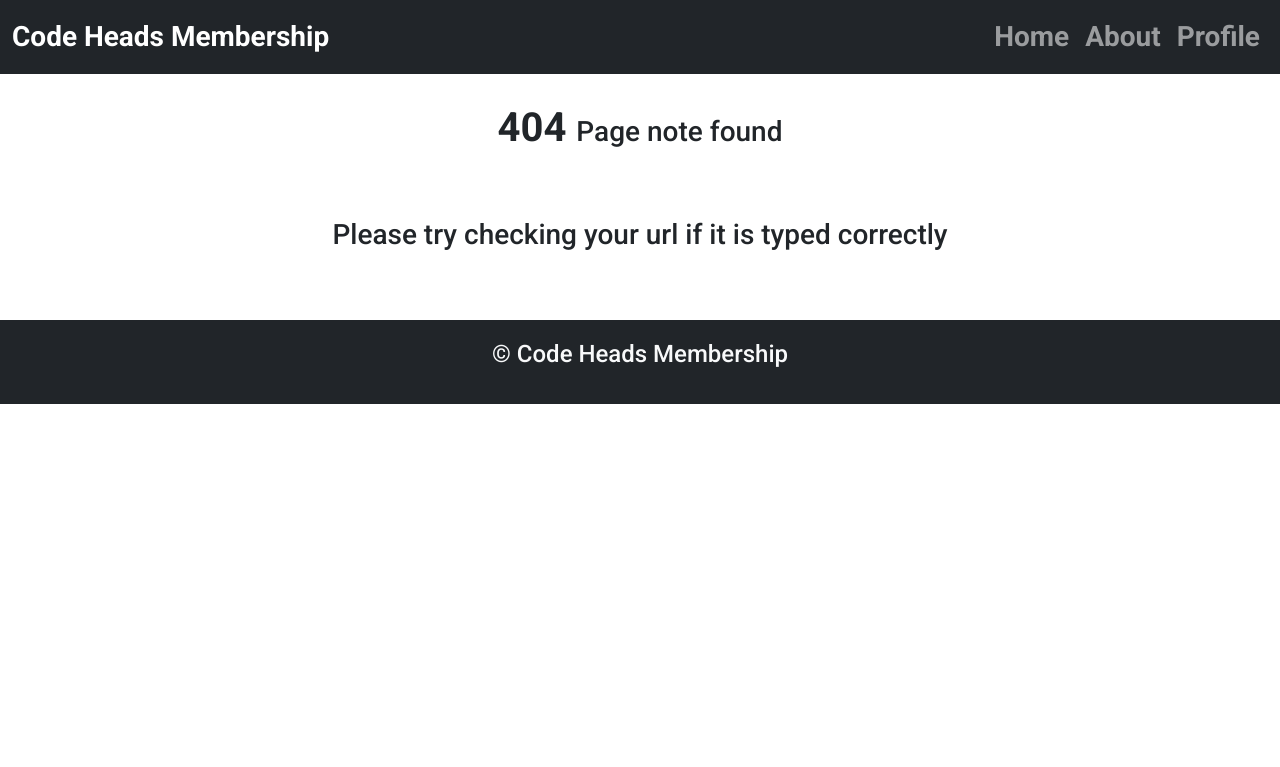
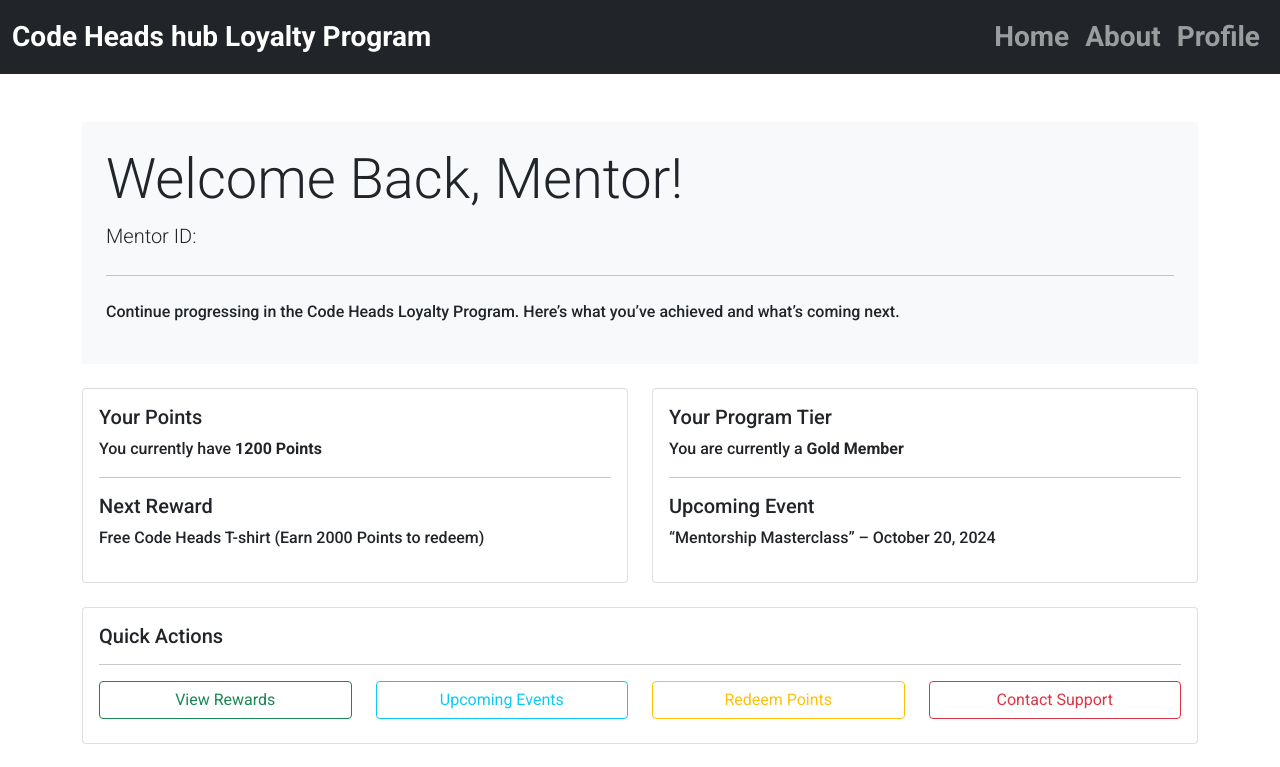
Before and after one commit to lwandile9/learning-hooks, a React (Create React App) app: page /dashboard in a window 1280 px wide. Before the commit this address had no page. Shown: the top 767 px of the page. Built offline with nearby package versions, Linux system fonts and the light colour scheme.

Commit message:
fixed loged home page

```diff
--- a/src/App.js
+++ b/src/App.js
@@ -1,5 +1,6 @@
 import React from "react";
 import { BrowserRouter, Route, Routes } from "react-router-dom";
+import { AuthProvider, useAuth } from "./AuthContext";
 import "./App.css";
 
 // Importing pages
@@ -11,25 +12,37 @@ import MentorPage from "./components/MentorPage";
 import { PageNotFound } from "./pages/404";
 import { Footer } from "./components/footer";
 import MentorDashboard from "./pages/loggedHomePage";
-import { AuthProvider } from "./AuthContext";
+
+// Separate component to handle routes
+function AppRoutes() {
+    const { mentorId } = useAuth(); // Now this is correctly inside the AuthProvider context
+
+    if (mentorId) {
+        console.log("Mentor logged in with ID:", mentorId);
+    } else {
+        console.log("No mentor logged in");
+    }
+
+    return (
+        <Routes>
+            <Route path="/" element={<Home />} />
+            <Route path="/home" element={mentorId ? <MentorDashboard /> : <Home />} />
+            <Route path="/profile" element={<Profile />} />
+            <Route path="/components/lwandile" element={<MentorPage />} />
+            <Route path="/about" element={<About />} />
+            <Route path="/components/" element={<MentorPage />} />
+            <Route path="/dashboard" element={<MentorDashboard />} />
+            <Route path="*" element={<PageNotFound />} />
+        </Routes>
+    );
+}
 
 function App() {
     return (
         <AuthProvider>
-			{" "}
             <BrowserRouter>
                 <Nav />
-
-				<Routes>
-					<Route path="/" element={<Home />} />
-					<Route path="/home" element={<Home />} />
-					<Route path="/profile" element={<Profile />} />
-					<Route path="/components/lwandile" element={<MentorPage />} />
-					<Route path="/about" element={<About />} />
-					<Route path="/components/" element={<MentorPage />} />
-					<Route path="/loggedHomePage" element={<MentorDashboard />} />
-					<Route path="*" element={<PageNotFound />} />
-				</Routes>
+                <AppRoutes /> {/* Moved the routes to a separate component */}
                 <Footer />
             </BrowserRouter>
         </AuthProvider>
--- a/src/AuthContext.js
+++ b/src/AuthContext.js
@@ -12,6 +12,9 @@ export const AuthProvider = ({ children }) => {
 	);
 };
 
+
 export const useAuth = () => {
+
 	return useContext(AuthContext);
+
 };
--- a/src/components/footer.jsx
+++ b/src/components/footer.jsx
@@ -7,7 +7,7 @@ export const Footer = ()=>{
    return (
     <footer className="bg-dark text-light  mt-5 p-3">
 
-       <p className="text-center fs-4 ">&copy; Code Heads Membership</p>
+       <p className="text-center fs-4 ">&copy; Code Heads hub Loyalty Program</p>
 
     </footer>
    )
--- a/src/components/nav.jsx
+++ b/src/components/nav.jsx
@@ -4,7 +4,7 @@ const Nav = () => {
   return (
     <nav className="navbar navbar-expand-lg navbar-dark bg-dark">
       <div className="container-fluid">
-        <a className="navbar-brand fw-bold  fs-3" href="google">Code Heads Membership</a>
+        <a className="navbar-brand fw-bold  fs-3" href="google">Code Heads hub Loyalty Program</a>
         <button className="navbar-toggler" type="button" data-bs-toggle="collapse" data-bs-target="#navbarNav" aria-controls="navbarNav" aria-expanded="false" aria-label="Toggle navigation">
           <span className="navbar-toggler-icon"></span>
         </button>
@@ -13,7 +13,6 @@ const Nav = () => {
             <li className="nav-item">
               <Link className="nav-link" to='/home'>Home</Link>
             </li>
-
             <li className="nav-item">
               <Link className="nav-link" to='/about'>About</Link>
             </li>
--- a/src/components/selectUser.jsx
+++ b/src/components/selectUser.jsx
@@ -7,11 +7,12 @@ export const SelectUser = ({ handleSelectedUser }) => {
     return (
 
     <select onChange={ handleSelectedUser } class="form-select" aria-label="Default select example">
-      <option selected disabled>Open to select user</option>
-      <option value="lwandile">Lwandile</option>
-      <option value="2">Njabulo</option>
-      <option value="3">Gcina</option>
-      <option value="3">New user </option>
+      <option selected disabled>Open to Action</option>
+      <option value="lwandile">My Profile</option>
+      <option value="programs">My programs</option>
+      <option value="le
+      ader">Leaderboard</option>
+      <option value="">Offers</option>
     </select>
 
     )
--- a/src/pages/loggedHomePage.jsx
+++ b/src/pages/loggedHomePage.jsx
@@ -1,78 +1,89 @@
+
+import React from 'react';
+import { useAuth } from '../AuthContext'; // Access the context for mentorId
+
+
 
 const MentorDashboard = ({ mentorData }) => {
+    const { mentorId } = useAuth();
     return (
-        <div className="container my-5">
-            <h1 className="text-center">Welcome, {mentorData.name}!</h1>
-            <div className="row my-4">
-                <div className="col-md-4">
-                    <div className="card text-white bg-success mb-3">
-                        <div className="card-header">Your Points</div>
+
+        <div className="container mt-5">
+        <div className="row">
+            {/* Welcome Banner */}
+            <div className="col-12 mb-4">
+                <div className="jumbotron bg-light p-4">
+                    <h1 className="display-4">Welcome Back, Mentor!</h1>
+                    <p className="lead">Mentor ID: {mentorId}</p>
+                    <hr className="my-4" />
+                    <p>Continue progressing in the Code Heads Loyalty Program. Here’s what you’ve achieved and what’s coming next.</p>
+                </div>
+            </div>
+
+            {/* Points and Rewards Overview */}
+            <div className="col-lg-6">
+                <div className="card mb-4">
                     <div className="card-body">
-                            <h5 className="card-title">{mentorData.points} Points</h5>
-                            <p className="card-text">Keep up the great work to earn more rewards!</p>
+                        <h5>Your Points</h5>
+                        <p>You currently have <strong>1200 Points</strong></p>
+                        <hr />
+                        <h5>Next Reward</h5>
+                        <p>Free Code Heads T-shirt (Earn 2000 Points to redeem)</p>
                     </div>
                 </div>
             </div>
-                <div className="col-md-4">
-                    <div className="card text-white bg-info mb-3">
-                        <div className="card-header">Your Rating</div>
+
+            {/* Program Status and Events */}
+            <div className="col-lg-6">
+                <div className="card mb-4">
                     <div className="card-body">
-                            <h5 className="card-title">{mentorData.rating} <span className="text-warning">&#9733;</span></h5>
-                            <p className="card-text">Your current rating reflects your mentoring effectiveness.</p>
+                        <h5>Your Program Tier</h5>
+                        <p>You are currently a <strong>Gold Member</strong></p>
+                        <hr />
+                        <h5>Upcoming Event</h5>
+                        <p>“Mentorship Masterclass” – October 20, 2024</p>
                     </div>
                 </div>
             </div>
-                <div className="col-md-4">
-                    <div className="card text-white bg-danger mb-3">
-                        <div className="card-header">Upcoming Sessions</div>
+
+            {/* Quick Actions */}
+            <div className="col-lg-12">
+                <div className="card mb-4">
                     <div className="card-body">
-                            <h5 className="card-title">{mentorData.upcomingSessions.length} Scheduled</h5>
-                            <p className="card-text">Stay organized and prepare for your next mentoring session!</p>
+                        <h5>Quick Actions</h5>
+                        <hr />
+                        <div className="row">
+                            <div className="col-sm-3">
+                                <button className="btn btn-outline-success w-100 mb-2">View Rewards</button>
+                            </div>
+                            <div className="col-sm-3">
+                                <button className="btn btn-outline-info w-100 mb-2">Upcoming Events</button>
+                            </div>
+                            <div className="col-sm-3">
+                                <button className="btn btn-outline-warning w-100 mb-2">Redeem Points</button>
+                            </div>
+                            <div className="col-sm-3">
+                                <button className="btn btn-outline-danger w-100 mb-2">Contact Support</button>
+                            </div>
                         </div>
                     </div>
                 </div>
             </div>
 
-
-            <section className="my-5">
-                <h2 className="text-center">Recent Feedback from Mentees</h2>
-                <div className="list-group">
-                    {mentorData.recentFeedback.length === 0 ? (
-                        <div className="list-group-item">No feedback yet!</div>
-                    ) : (
-                        mentorData.recentFeedback.map((feedback, index) => (
-                            <div key={index} className="list-group-item">
-                                <h5>{feedback.menteeName}</h5>
-                                <p>{feedback.comment}</p>
-                                <span className="text-muted">{feedback.date}</span>
-                            </div>
-                        ))
-                    )}
-                </div>
-            </section>
-
-
-            <section className="my-5">
-                <h2 className="text-center">Your Rewards</h2>
-                <div className="row">
-                    {mentorData.rewards.length === 0 ? (
-                        <div className="text-center">You have no rewards yet. Keep mentoring to earn rewards!</div>
-                    ) : (
-                        mentorData.rewards.map((reward, index) => (
-                            <div key={index} className="col-md-4 mb-3">
-                                <div className="card text-white bg-primary">
-                                    <div className="card-header">{reward.title}</div>
+            {/* Additional News or Updates */}
+            <div className="col-lg-12">
+                <div className="card mb-4">
                     <div className="card-body">
-                                        <p className="card-text">{reward.description}</p>
+                        <h5>Latest News</h5>
+                        <hr />
+                        <p>Exciting new features are coming to the Code Heads Hub loyalty program. Stay tuned!</p>
                     </div>
                 </div>
             </div>
-                        ))
-                    )}
         </div>
-            </section>
     </div>
-    );
+
+    )
 };
 
 export default MentorDashboard;
--- a/src/pages/profile.jsx
+++ b/src/pages/profile.jsx
@@ -25,7 +25,7 @@ const Profile = () => {
     <div className='container'>
       <h1 className='text-center'>Mentor Profile</h1>
       <hr />
-      <p className='p-3 fw-bold fs-3'>Please Select a mentor:</p>
+      <p className='p-3 fw-bold fs-3'>Please Select Action:</p>
       <SelectUser handleSelectedUser={handleSelectedUser} />
     </div>
   );
```
Also changed, not shown: src/components/Login.jsx (+8 -6 lines), 1 other file (tests, documents, lock files or other folders). Lines whose indentation alone changed are shown as unchanged.
